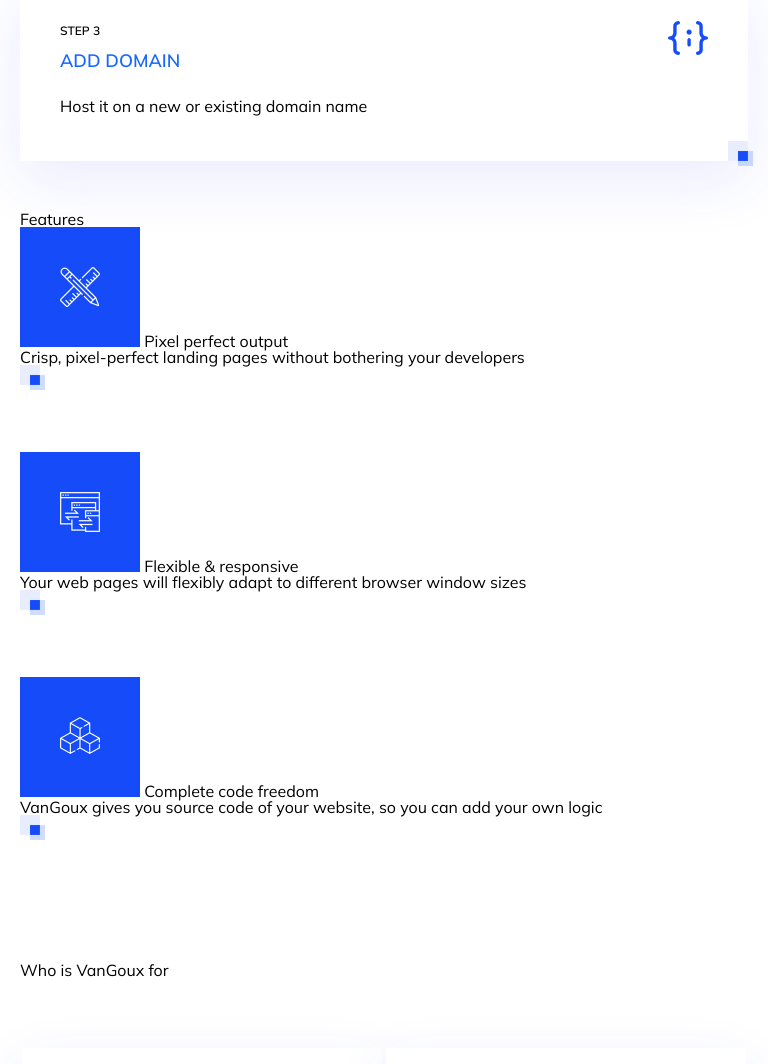
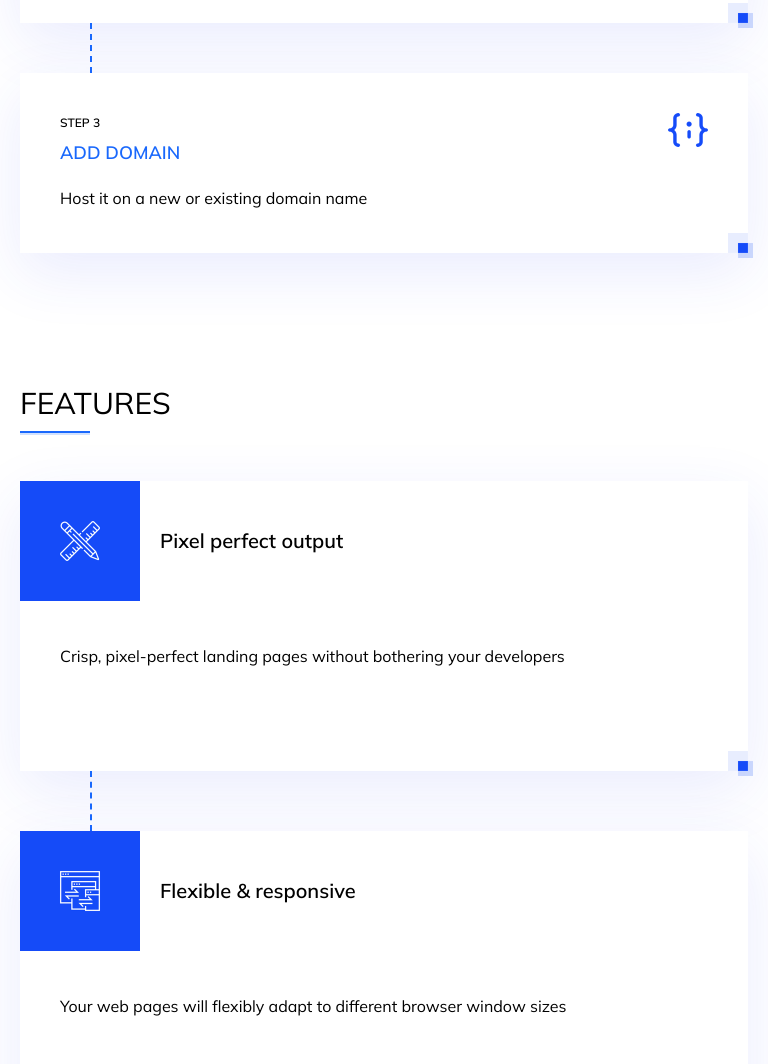
Before and after one commit to tanson1005/Practice-two, a plain HTML site: page index.html in a window 768 px wide. Shown: the part 2255-3319 px from the top of the page. Drawn offline with Linux system fonts and the light colour scheme; a script that the page names is missing.

Commit message:
Updata new styles for section features

```diff
--- a/styles/components/features.css
+++ b/styles/components/features.css
@@ -1,51 +1,109 @@
-.feature::before {
-  width: 70px;
-  left: -75px;
-  top: 70px;
+.features{
+  margin-top: 120px;
+  padding: 0 20px;
+}
+.features__list {
+  display: flex;
+  justify-content: space-between;
 }
 
-@media only screen and (min-width: 1024px) {
-  .feature:first-child {
-    margin-top: 0;
-  }
+.feature::before {
+  content: "";
+  position: absolute;
+  border-bottom: dashed 2px var(--stomping-blue);
+}
 
-  .feature:nth-child(2) {
-    margin-top: 40px;
-  }
+.features__header {
+  display: flex;
+  align-items: center;
+}
 
-  .feature:nth-child(3) {
-    margin-top: 80px;
-  }
+.features__header-img {
+  width: 120px;
+  height: 120px;
+}
+
+.features__title {
+  font-weight: 600;
+  font-size: 20px;
+  line-height: 80px;
+  width: 100%;
+  padding-left: 10px;
+}
+
+.features__title {
+  padding: 20px;
+  line-height: 30px;
+}
+
+.features__text {
+  font-size: 16px;
+  line-height: 30px;
+  margin: 0;
+  padding: 40px;
+}
+
+.features__text {
+  padding: 40px;
+}
+
+.features__decoration {
+  position: absolute;
+  bottom: -5px;
+  right: -5px;
+}
+
+.feature {
+  background: var(--white);
+  box-shadow: var(--boxs);
+  position: relative;
+  width: 320px;
+  height: 290px;
+  margin: 0;
+}
+
+
+
+.feature:first-child::before {
+  display: none;
 }
 
 @media only screen and (max-width: 768px) {
-  .feature:nth-child(2) {
-    margin: 60px 0;
+  .features__list {
+    flex-wrap: wrap;
+  }
+
+ .feature {
+    width: 100%;
+  }
+
+  .feature::before {
+    display: none;
   }
 
   .feature::after {
-    height: 60px;
-    top: 290px;
-    left: 70px;
-  }
-
-  .feature:nth-child(3)::after {
-    display: none;
+    content: "";
+    position: absolute;
+    border-left: dashed 2px var(--stomping-blue);
   }
 }
 
 @media only screen and (min-width: 768px) and (max-width: 1024px) {
-  .feature:nth-child(2) {
-    margin: 60px 0;
+  .features__list {
+    flex-wrap: wrap;
+  }
+
+  .feature {
+    width: 100%;
+  }
+
+  .feature::before {
+    display: none;
   }
 
   .feature::after {
-    height: 60px;
-    top: 290px;
-    left: 70px;
-  }
-
- .feature:nth-child(3)::after {
-    display: none;
+    content: "";
+    position: absolute;
+    border-left: dashed 2px var(--stomping-blue);
   }
 }
--- a/styles/components/index.css
+++ b/styles/components/index.css
@@ -1,4 +1,4 @@
-@import "./header.css";
+@import "./title.css";
 @import "./headline.css";
 @import "./review.css";
 @import "./workflow.css";
--- a/styles/layouts/features.css
+++ b/styles/layouts/features.css
@@ -0,0 +1,51 @@
+.feature::before {
+  width: 70px;
+  left: -75px;
+  top: 70px;
+}
+
+@media only screen and (min-width: 1024px) {
+  .feature:first-child {
+    margin-top: 0;
+  }
+
+  .feature:nth-child(2) {
+    margin-top: 40px;
+  }
+
+  .feature:nth-child(3) {
+    margin-top: 80px;
+  }
+}
+
+@media only screen and (max-width: 768px) {
+  .feature:nth-child(2) {
+    margin: 60px 0;
+  }
+
+  .feature::after {
+    height: 60px;
+    top: 290px;
+    left: 70px;
+  }
+
+  .feature:nth-child(3)::after {
+    display: none;
+  }
+}
+
+@media only screen and (min-width: 768px) and (max-width: 1024px) {
+  .feature:nth-child(2) {
+    margin: 60px 0;
+  }
+
+  .feature::after {
+    height: 60px;
+    top: 290px;
+    left: 70px;
+  }
+
+ .feature:nth-child(3)::after {
+    display: none;
+  }
+}
```
